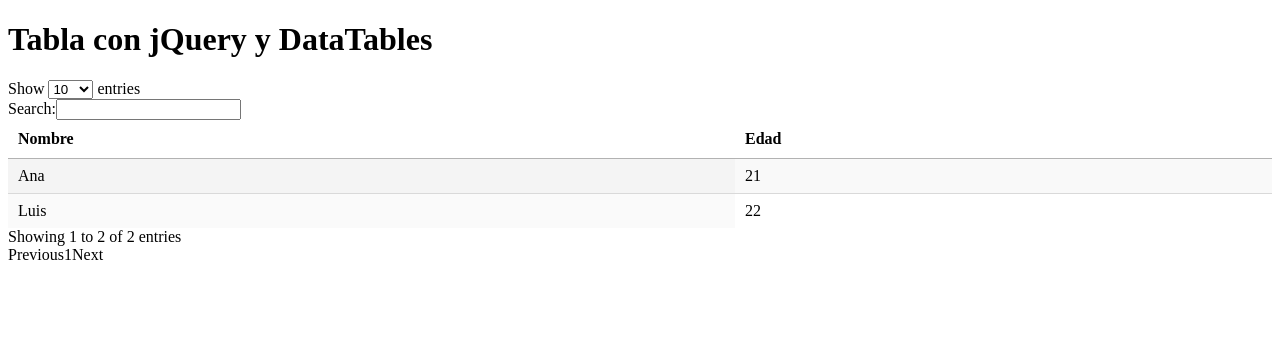
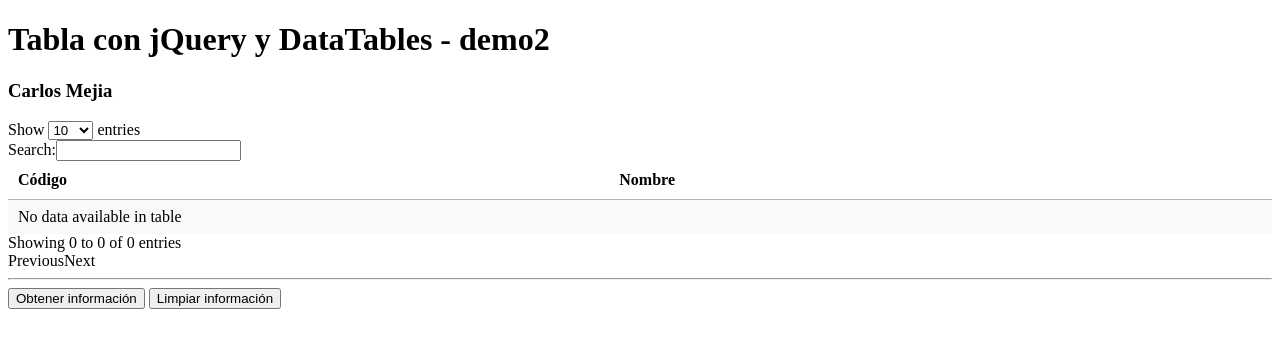
Before and after one commit to cdm18/app01, a website built with Vite: page index.html in a window 1280 px wide. Built offline with nearby package versions, Linux system fonts and the light colour scheme.

Commit message:
Tabla con jQuery y DataTables

```diff
--- a/index.html
+++ b/index.html
@@ -6,16 +6,21 @@
   <link rel="stylesheet" href="/dataTables.dataTables.min.css" />
 </head>
 <body>
-<h1>Tabla con jQuery y DataTables</h1>
+<h1>Tabla con jQuery y DataTables - demo2</h1>
+<h3>Carlos Mejia</h3>
 <table id="tabla-ejemplo" class="display">
   <thead>
-  <tr><th>Nombre</th><th>Edad</th></tr>
+  <tr><th>Código</th><th>Nombre</th></tr>
   </thead>
   <tbody>
-  <tr><td>Ana</td><td>21</td></tr>
-  <tr><td>Luis</td><td>22</td></tr>
   </tbody>
 </table>
+
+<hr>
+
+<button type="submit" id="obtenerInformacion">Obtener información</button>
+<button type="submit" id="limpiarInformacion">Limpiar información</button>
+
 <script type="module" src="src/main.js"></script>
 </body>
 </html>
--- a/src/main.js
+++ b/src/main.js
@@ -2,5 +2,27 @@
 import dt from 'datatables.net-dt';
 
 $(document).ready(function () {
-    $('#tabla-ejemplo').DataTable();
+    const mi_tabla = $('#tabla-ejemplo').DataTable();
+
+    var url = "https://pkgstore.datahub.io/core/continent-codes/continent-codes_json/data/60d6baef1250bc2b01fd0148dccca518/continent-codes_json.json";
+
+    $("#obtenerInformacion").click(function() {
+        $.ajax({
+            dataType: 'json',
+            url: url
+        }).then(function(data) {
+
+            data.forEach(function (item) {
+                mi_tabla.row.add([
+                    item.Code,
+                    item.Name
+                ]).draw(false);
+            });
+
+        });
+    });
+
+    $("#limpiarInformacion").click(function () {
+        mi_tabla.clear().draw();
+    });
 });
```
